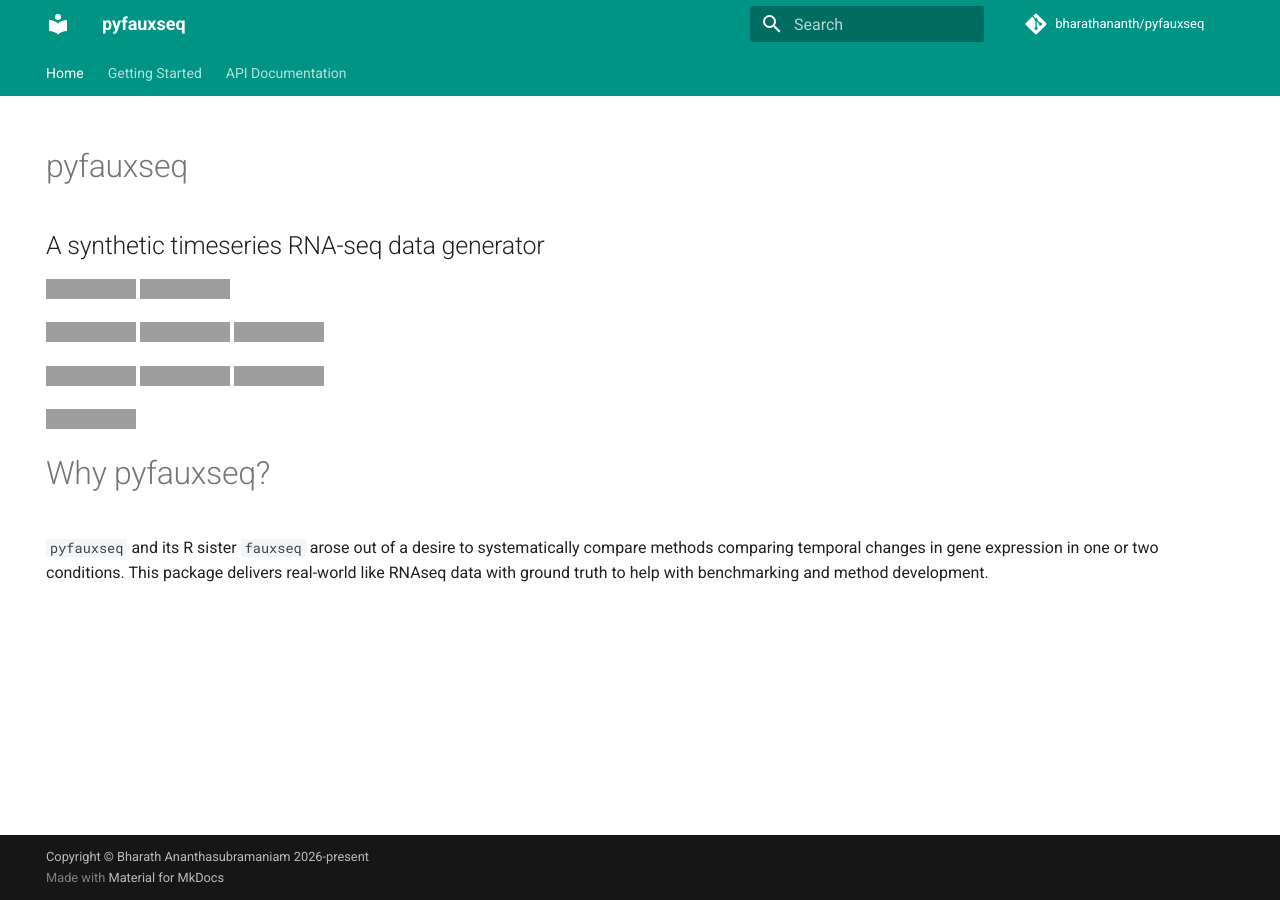
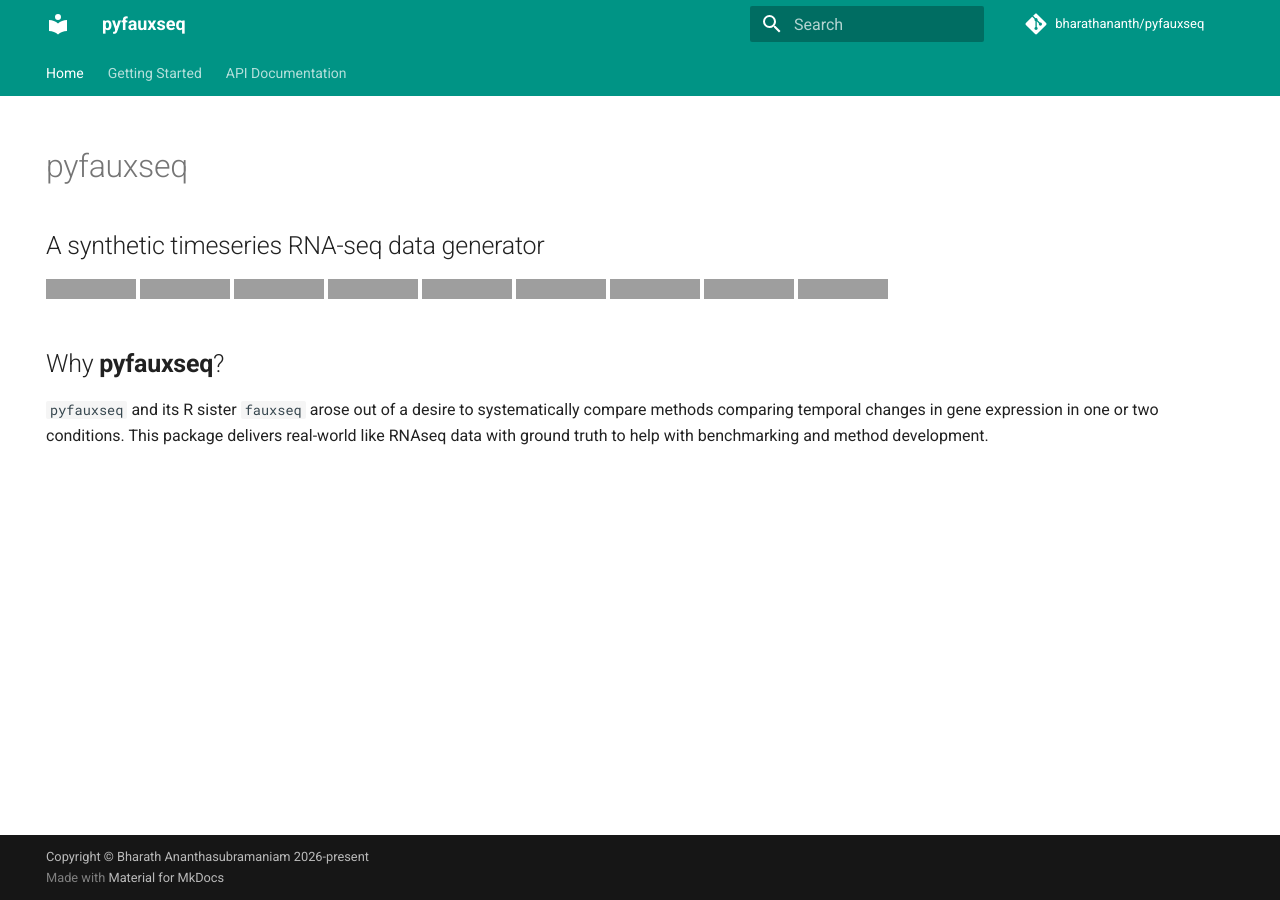
Before and after one commit to bharathananth/pyfauxseq, an MkDocs documentation site: the page built from docs/index.md, in a window 1280 px wide, cut to the strip 0-900 px from the top of the page. Built offline with MkDocs 1.6.1 and Material for MkDocs 9.7.7, drawn with Linux system fonts in a browser that asks for light colours; comment, search, counter and statistics services are not loaded; part of the change alters nothing that is shown; grey boxes are pictures that could not be loaded.

```diff
--- a/docs/index.md
+++ b/docs/index.md
@@ -8,16 +8,13 @@ hide:
 ## A synthetic timeseries RNA-seq data generator
 ![Data](https://img.shields.io/badge/RNA--seq-Synthetic_timeseries-blue)
 ![Purpose](https://img.shields.io/badge/Purpose-Benchmarking-green)
-
 [![PyPI version](https://img.shields.io/pypi/v/pyfauxseq.svg)](https://pypi.org/project/pyfauxseq/)
 [![Supported Python versions](https://img.shields.io/pypi/pyversions/pyfauxseq.svg)](https://pypi.org/project/pyfauxseq/)
 [![License: MIT](https://img.shields.io/badge/License-MIT-yellow.svg)](https://opensource.org/licenses/MIT)
-
 [![Build Status](https://github.com/bharathananth/pyfauxseq/actions/workflows/tests.yml/badge.svg)](https://github.com/bharathananth/pyfauxseq/actions)
 [![codecov](https://codecov.io/gh/bharathananth/pyfauxseq/branch/main/graph/badge.svg)](https://codecov.io/gh/bharathananth/pyfauxseq)
 [![Code style: black](https://img.shields.io/badge/code%20style-black-000000.svg)](https://github.com/psf/black)
+[![Docs](https://github.com/bharathananth/pyfauxseq/actions/workflows/ci.yml/badge.svg)](https://bharathananth.github.io/pyfauxseq/)
 
-[![Docs](https://github.com/bharathananth/pyfauxseq/actions/workflows/ci.yml/badge.svg)](https://YOUR_USERNAME.github.io/pyfauxseq/)
-
-# Why pyfauxseq?
+## Why **pyfauxseq**?
 `pyfauxseq` and its R sister `fauxseq` arose out of a desire to systematically compare methods comparing temporal changes in gene expression in one or two conditions. This package delivers real-world like RNAseq data with ground truth to help with benchmarking and method development.
```
